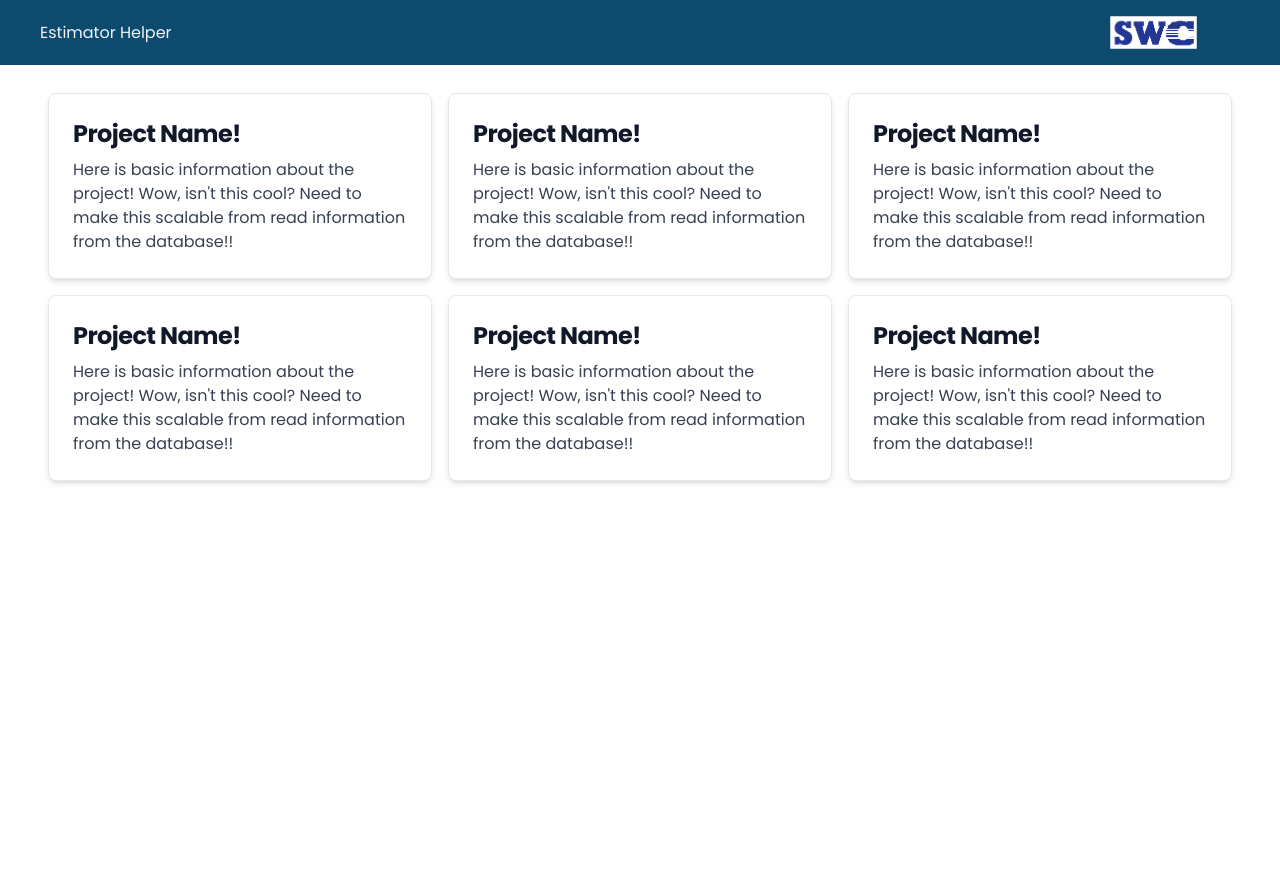
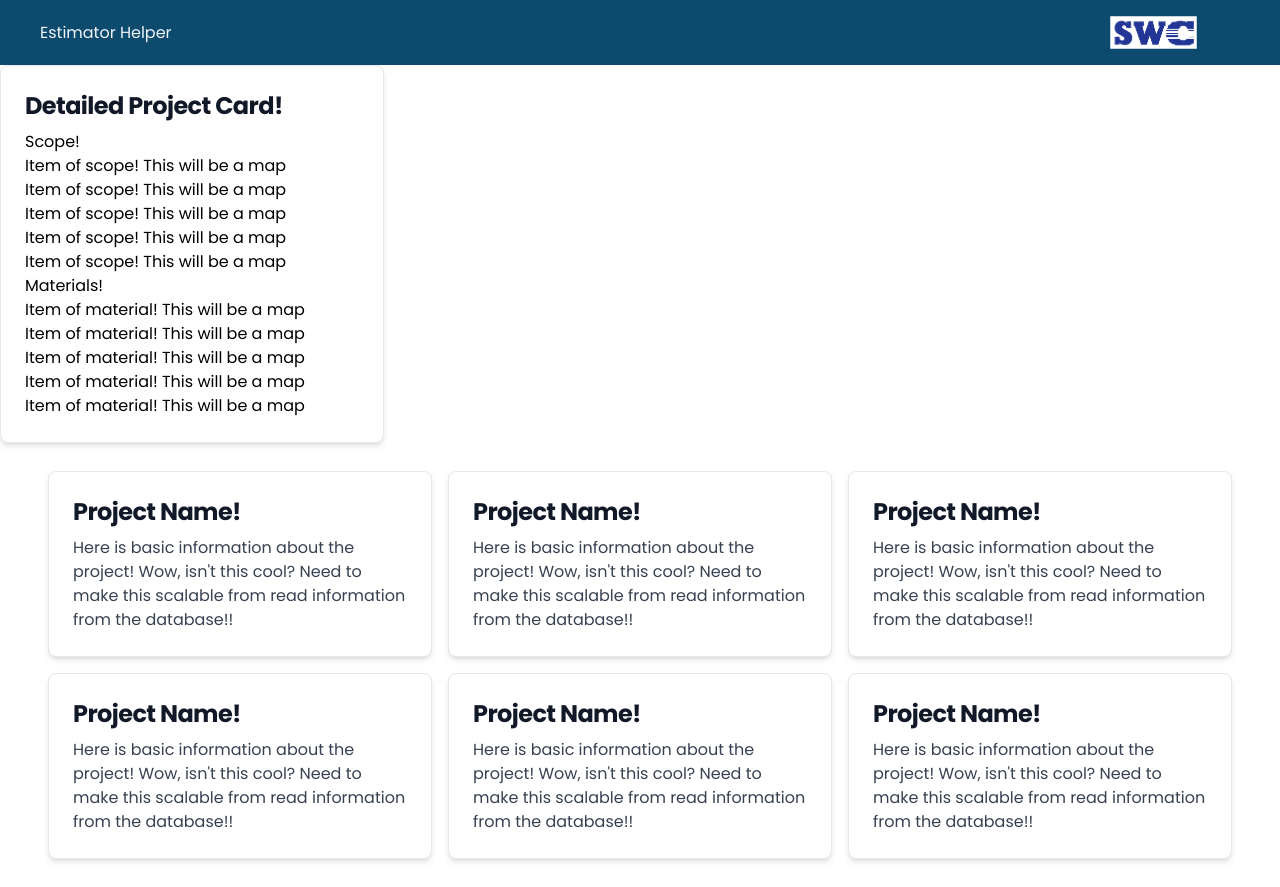
Before and after one commit to StanleyCooper/estimating-app, a React (Create React App) app: page / in a window 1280 px wide. Before the commit the page ends 800 px from the top, so only its background shows below. Built offline with nearby package versions, Linux system fonts and the light colour scheme.

Commit message:
Created preliminary components

```diff
--- /dev/null
+++ b/src/Components/DetailedProjectCard.js
@@ -0,0 +1,14 @@
+import React from 'react';
+import ScopeList from './ScopeList';
+import MaterialList from './MaterialList';
+
+function DetailedProjectCard() {
+    return (
+    <a href='#' class="block p-6 max-w-sm bg-white rounded-lg border border-gray-200 shadow-md hover:bg-gray-100 dark:bg-gray-800 dark:border-gray-700 dark:hover:bg-gray-700">
+        <h5 class="mb-2 text-2xl font-bold tracking-tight text-gray-900 dark:text-white">Detailed Project Card!</h5>
+        <ScopeList />
+        <MaterialList />
+    </a>
+    )
+}
+export default DetailedProjectCard;
--- /dev/null
+++ b/src/Components/MaterialItem.js
@@ -0,0 +1,13 @@
+import React from 'react';
+
+export default function MaterialItem() {
+    return(
+        <ul>
+            <li>Item of material! This will be a map</li>
+            <li>Item of material! This will be a map</li>
+            <li>Item of material! This will be a map</li>
+            <li>Item of material! This will be a map</li>
+            <li>Item of material! This will be a map</li>
+        </ul>
+    )
+}
--- /dev/null
+++ b/src/Components/MaterialList.js
@@ -0,0 +1,11 @@
+import React from 'react';
+import MaterialItem from './MaterialItem';
+
+export default function MaterialList() {
+    return(
+        <div>
+            <h1>Materials!</h1>
+            <MaterialItem />
+        </div>
+    )
+}
--- /dev/null
+++ b/src/Components/ScopeItem.js
@@ -0,0 +1,13 @@
+import React from 'react';
+
+export default function ScopeItem() {
+    return(
+        <ul>
+            <li>Item of scope! This will be a map</li>
+            <li>Item of scope! This will be a map</li>
+            <li>Item of scope! This will be a map</li>
+            <li>Item of scope! This will be a map</li>
+            <li>Item of scope! This will be a map</li>
+        </ul>
+    )
+}
--- /dev/null
+++ b/src/Components/ScopeList.js
@@ -0,0 +1,11 @@
+import React from 'react';
+import ScopeItem from './ScopeItem';
+
+export default function ScopeList() {
+    return(
+        <div>
+            <h1>Scope!</h1>
+            <ScopeItem />
+        </div>
+    )
+}
--- a/src/Layout/Layout.js
+++ b/src/Layout/Layout.js
@@ -1,11 +1,13 @@
 import React from "react";
 import Header from "./Header";
 import BasicProjectList from "../Components/BasicProjectList";
+import DetailedProjectCard from "../Components/DetailedProjectCard";
 
 function Layout() {
     return (
         <div>
             <Header />
+            <DetailedProjectCard />
             <BasicProjectList />
         </div>
     );
```
